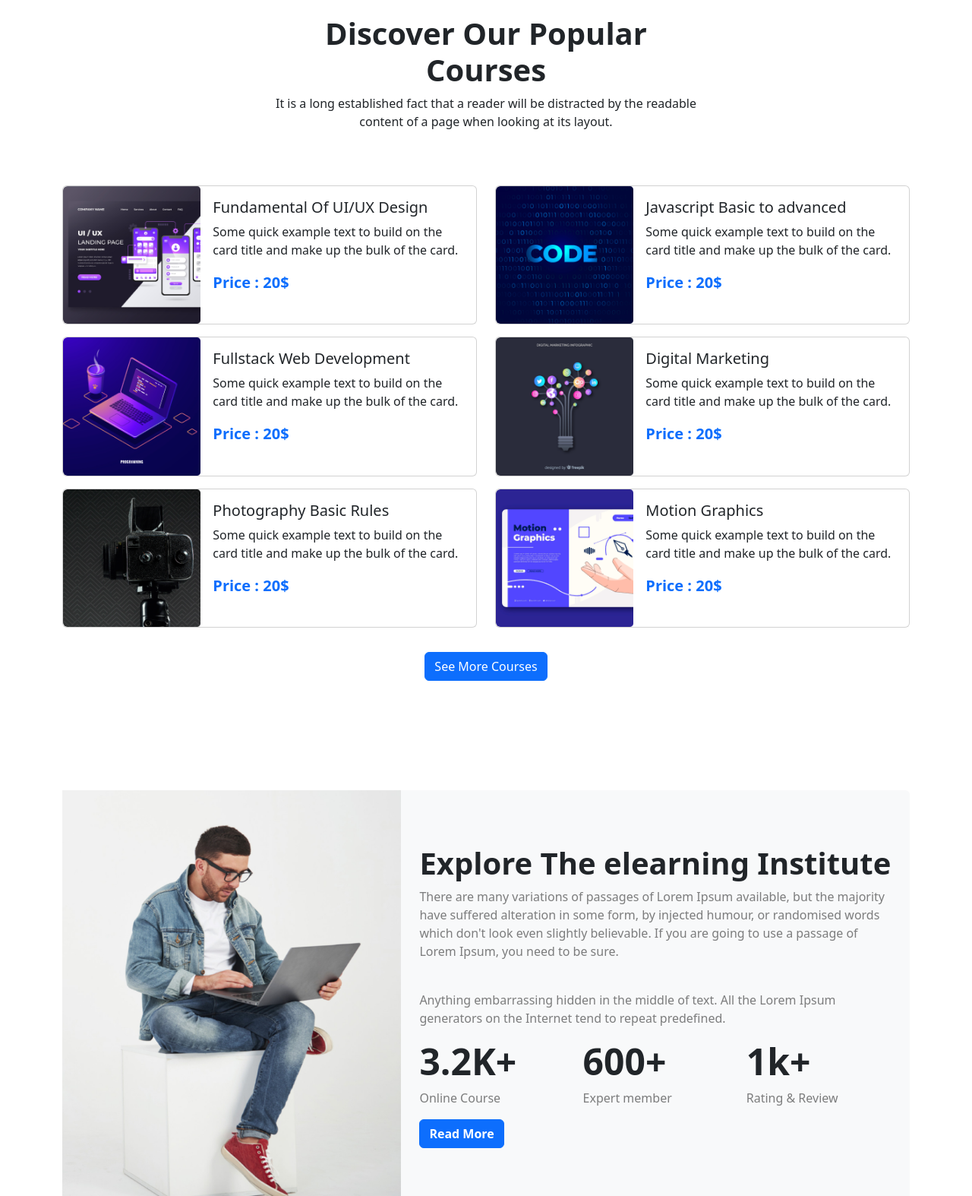
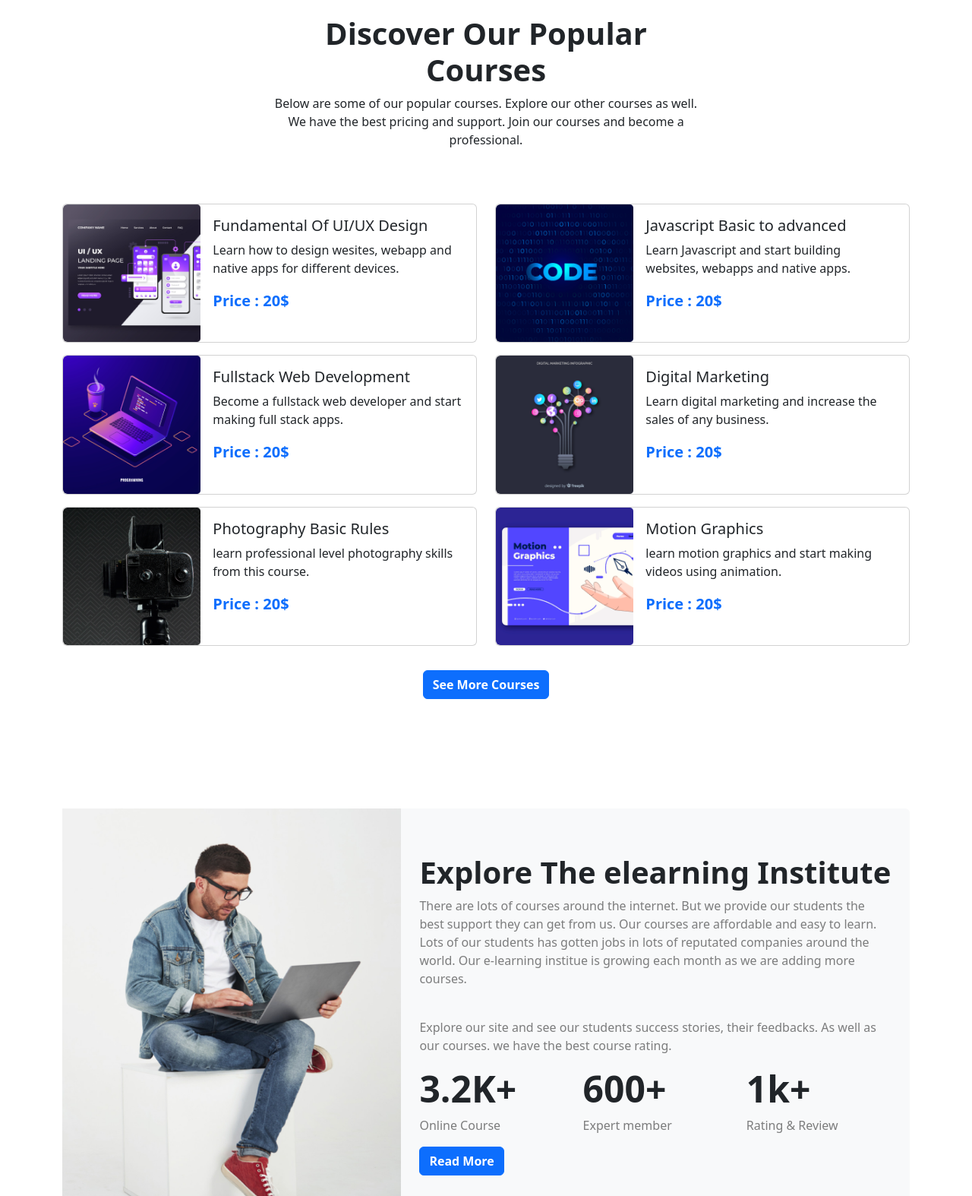
Before and after one commit to Mohammad-Hidayat-Ullah-Reza/edTech-website-assignment_3, a plain HTML site: page index.html in a window 1280 px wide. Shown: the part 900-2474 px from the top of the page at 76% size. Drawn offline with nearby package versions, Linux system fonts and the light colour scheme.

Commit message:
added meaningful text

```diff
--- a/index.html
+++ b/index.html
@@ -100,16 +100,16 @@
               <div class="carousel-caption top-50 translate-middle-y">
                 <h1 class="fw-lg-bold carousel__heading-1">
                   Get Started Digital
-                  <br class="d-none d-md-block" />
+                  <br class="d-none d-lg-block" />
                   Learning
                 </h1>
                 <p>
-                  It is a long established fact that a reader will be distracted
-                  by the
-                  <br class="d-none d-md-block" />
-                  readable content of a page when looking at its layout.
+                  Welcome to Khan Academy. We have lots of beginner and advance
+                  level courses
+                  <br class="d-none d-lg-block" />
+                  Join our courses and become a professional.
                 </p>
-                <a class="btn btn-primary" href="#">Get Started</a>
+                <a class="btn btn-primary fw-semibold" href="#">Get Started</a>
               </div>
             </div>
 
@@ -123,16 +123,16 @@
               <div class="carousel-caption top-50 translate-middle-y">
                 <h1 class="fw-lg-bold carousel__heading-1">
                   Get Started Digital
-                  <br class="d-none d-md-block" />
+                  <br class="d-none d-lg-block" />
                   Learning
                 </h1>
                 <p>
-                  It is a long established fact that a reader will be distracted
-                  by the
-                  <br class="d-none d-md-block" />
-                  readable content of a page when looking at its layout.
+                  Welcome to Khan Academy. We have lots of beginner and advance
+                  level courses.
+                  <br class="d-none d-lg-block" />
+                  Join our courses and become a professional.
                 </p>
-                <a class="btn btn-primary" href="#">Get Started</a>
+                <a class="btn btn-primary fw-semibold" href="#">Get Started</a>
               </div>
             </div>
 
@@ -146,16 +146,16 @@
               <div class="carousel-caption top-50 translate-middle-y">
                 <h1 class="fw-lg-bold carousel__heading-1">
                   Get Started Digital
-                  <br class="d-none d-md-block" />
+                  <br class="d-none d-lg-block" />
                   Learning
                 </h1>
                 <p>
-                  It is a long established fact that a reader will be distracted
-                  by the
-                  <br class="d-none d-md-block" />
-                  readable content of a page when looking at its layout.
+                  Welcome to Khan Academy. We have lots of beginner and advance
+                  level courses
+                  <br class="d-none d-lg-block" />
+                  Join our courses and become a professional.
                 </p>
-                <a class="btn btn-primary" href="#">Get Started</a>
+                <a class="btn btn-primary fw-semibold" href="#">Get Started</a>
               </div>
             </div>
           </div>
@@ -194,8 +194,9 @@
         <div class="text-center mb-md-4 mb-lg-5 mt-lg-5 pb-md-2 popular__width">
           <h2 class="display-6 fw-semibold">Discover Our Popular Courses</h2>
           <p>
-            It is a long established fact that a reader will be distracted by
-            the readable content of a page when looking at its layout.
+            Below are some of our popular courses. Explore our other courses as
+            well. We have the best pricing and support. Join our courses and
+            become a professional.
           </p>
         </div>
         <div class="row row-cols-1 row-cols-lg-2">
@@ -214,8 +215,8 @@
                   <div class="card-body">
                     <h5 class="card-title">Fundamental Of UI/UX Design</h5>
                     <p class="card-text">
-                      Some quick example text to build on the card title and
-                      make up the bulk of the card.
+                      Learn how to design wesites, webapp and native apps for
+                      different devices.
                     </p>
                     <p class="card-text text-primary fw-semibold fs-5">
                       Price : 20$
@@ -240,8 +241,8 @@
                   <div class="card-body">
                     <h5 class="card-title">Javascript Basic to advanced</h5>
                     <p class="card-text">
-                      Some quick example text to build on the card title and
-                      make up the bulk of the card.
+                      Learn Javascript and start building websites, webapps and
+                      native apps.
                     </p>
                     <p class="card-text text-primary fw-semibold fs-5">
                       Price : 20$
@@ -266,8 +267,8 @@
                   <div class="card-body">
                     <h5 class="card-title">Fullstack Web Development</h5>
                     <p class="card-text">
-                      Some quick example text to build on the card title and
-                      make up the bulk of the card.
+                      Become a fullstack web developer and start making full
+                      stack apps.
                     </p>
                     <p class="card-text text-primary fw-semibold fs-5">
                       Price : 20$
@@ -292,8 +293,8 @@
                   <div class="card-body">
                     <h5 class="card-title">Digital Marketing</h5>
                     <p class="card-text">
-                      Some quick example text to build on the card title and
-                      make up the bulk of the card.
+                      Learn digital marketing and increase the sales of any
+                      business.
                     </p>
                     <p class="card-text text-primary fw-semibold fs-5">
                       Price : 20$
@@ -318,8 +319,8 @@
                   <div class="card-body">
                     <h5 class="card-title">Photography Basic Rules</h5>
                     <p class="card-text">
-                      Some quick example text to build on the card title and
-                      make up the bulk of the card.
+                      learn professional level photography skills from this
+                      course.
                     </p>
                     <p class="card-text text-primary fw-semibold fs-5">
                       Price : 20$
@@ -344,8 +345,8 @@
                   <div class="card-body">
                     <h5 class="card-title">Motion Graphics</h5>
                     <p class="card-text">
-                      Some quick example text to build on the card title and
-                      make up the bulk of the card.
+                      learn motion graphics and start making videos using
+                      animation.
                     </p>
                     <p class="card-text text-primary fw-semibold fs-5">
                       Price : 20$
@@ -359,10 +360,12 @@
         <div
           class="mt-3 mb-md-4 d-flex justify-content-center align-items-center"
         >
-          <a class="btn btn-primary d-none d-lg-block" href="#">
+          <a class="btn btn-primary fw-semibold d-none d-lg-block" href="#">
             See More Courses
           </a>
-          <a class="btn btn-primary d-lg-none" href="#"> View All </a>
+          <a class="btn btn-primary fw-semibold d-lg-none" href="#">
+            View All
+          </a>
         </div>
       </section>
       <!-- ------ popular courses section end ------ -->
@@ -385,25 +388,26 @@
                 Explore The elearning Institute
               </h2>
               <p class="text-black-50 d-lg-none">
-                There are many variations of passages of Lorem Ipsum available,
-                but the majority have suffered alteration in some form, by
-                injected humour, or randomised words which....<span
+                There are lots of courses around the internet. But we provide
+                our students the best support they can get from us. Our courses
+                are affordable and easy to learn. Lots of....<span
                   class="text-primary fw-semibold"
                   >See More</span
                 >
               </p>
               <p class="text-black-50 d-none d-lg-block">
-                There are many variations of passages of Lorem Ipsum available,
-                but the majority have suffered alteration in some form, by
-                injected humour, or randomised words which don't look even
-                slightly believable. If you are going to use a passage of Lorem
-                Ipsum, you need to be sure.
+                There are lots of courses around the internet. But we provide
+                our students the best support they can get from us. Our courses
+                are affordable and easy to learn. Lots of our students has
+                gotten jobs in lots of reputated companies around the world. Our
+                e-learning institue is growing each month as we are adding more
+                courses.
               </p>
               <br />
               <p class="text-black-50 d-none d-lg-block">
-                Anything embarrassing hidden in the middle of text. All the
-                Lorem Ipsum generators on the Internet tend to repeat
-                predefined.
+                Explore our site and see our students success stories, their
+                feedbacks. As well as our courses. we have the best course
+                rating.
               </p>
             </div>
             <div class="row row-cols-2 row-cols-lg-3">
@@ -421,7 +425,9 @@
               </div>
             </div>
             <div>
-              <button class="btn btn-primary fw-semibold">Read More</button>
+              <button class="btn btn-primary fw-semibold fw-semibold">
+                Read More
+              </button>
             </div>
           </div>
         </div>
@@ -440,8 +446,8 @@
             Ready to join?
           </h2>
           <p class="text-center text-lg-start text-white">
-            It is a long established fact that a reader will be distracted by
-            the readable content of a page when looking at its layout.
+            Join us and start any course. They are all affordable. If you don't
+            like the course then 7 days money back guranteed.
           </p>
         </div>
         <div>
@@ -538,8 +544,8 @@
             Meet Our Successfull Students
           </h2>
           <p class="text-center text-md-start">
-            There are many variations of passages of Lorem Ipsum available, but
-            the majority have suffered alteration.
+            Below are some of our successful students stories. Learn how they
+            have succeded by joining our courses.
           </p>
         </div>
         <!-- ---- successful cards ---- -->
@@ -613,9 +619,11 @@
         </div>
         <!-- --- button --- -->
         <div
-          class="w-100 pt-4 d-flex d-md-none d-lg-flex justify-content-center align-items-center"
+          class="w-100 pt-4 fw-semibold d-flex d-md-none d-lg-flex justify-content-center align-items-center"
         >
-          <button class="btn btn-primary text-white">View All</button>
+          <button class="btn btn-primary text-white fw-semibold">
+            View All
+          </button>
         </div>
       </section>
       <!-- ------ successful students section end ------ -->
@@ -629,8 +637,8 @@
             Some Students Feedback
           </h2>
           <p class="text-center">
-            There are many variations of passages of Lorem Ipsum available, but
-            the majority have suffered alteration.
+            Below are some feedback from some of our students whho has
+            successfully finished our certified courses.
           </p>
         </div>
         <!-- ---- feedback cards ---- -->
@@ -652,11 +660,11 @@
               </div>
               <div class="card-body">
                 <p class="card-text text-black-50">
-                  There are many variations of passages of Lorem Ipsum
-                  available, but the majority have suffered alteration in some
-                  form, by injected humour, or randomised words which don't look
-                  even slightly believable. If you are going to use a passage of
-                  Lorem.
+                  Wow! They have the best UI/UX design courses. I didn't had any
+                  problem understanding their course content. They also provided
+                  me many materials. Provided me best support. They also held
+                  conceptual sessions. If you want to become a UI/UX designer
+                  then join their courses.
                 </p>
                 <div class="d-flex justify-content-start align-items-center">
                   <div>
@@ -693,11 +701,11 @@
               </div>
               <div class="card-body">
                 <p class="card-text text-black-50">
-                  There are many variations of passages of Lorem Ipsum
-                  available, but the majority have suffered alteration in some
-                  form, by injected humour, or randomised words which don't look
-                  even slightly believable. If you are going to use a passage of
-                  Lorem.
+                  Wow! They have the best Graphic design courses. I didn't had
+                  any problem understanding their course content. They also
+                  provided me many materials. Provided me best support. They
+                  also held conceptual sessions. If you want to become a Graphic
+                  designer then join their courses.
                 </p>
                 <div class="d-flex justify-content-start align-items-center">
                   <div>
@@ -739,8 +747,9 @@
                 Frequently Asked Questions
               </h2>
               <p class="text-center">
-                It is a long established fact that a reader will be distracted
-                by the readable content of a page when looking at its layout.
+                Below are some questions that are related to full stack web
+                development course. These questions are from HTML and CSS. If
+                you have any other questions then feel free to contact us.
               </p>
             </div>
           </div>
```
